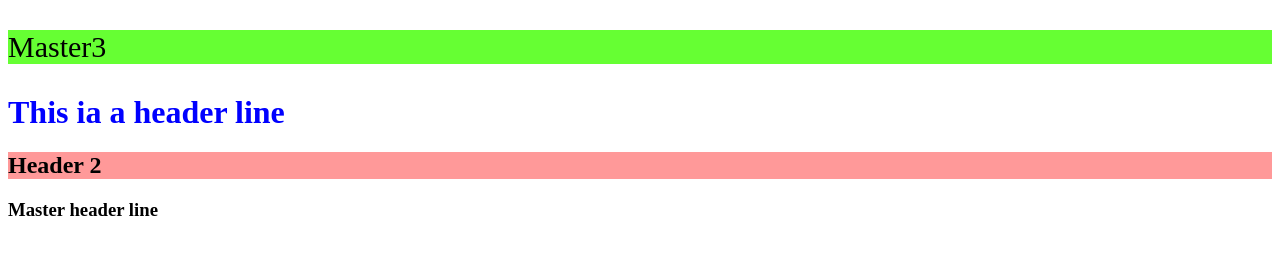
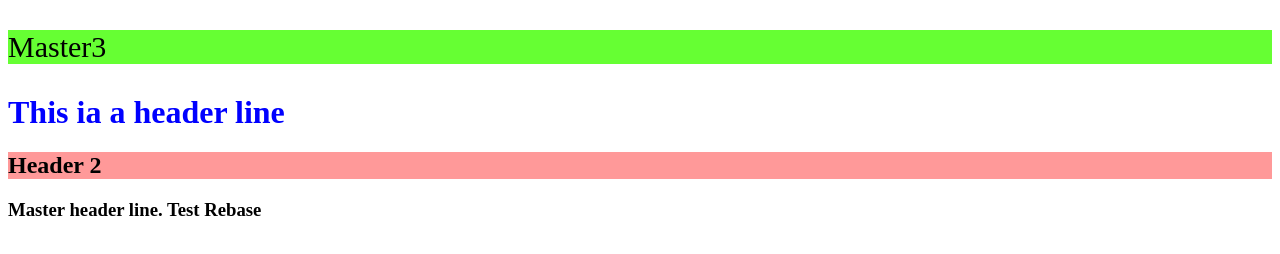
Before and after one commit to Ollyagr/WEBIDE, a website: page webapp/index.html in a window 1280 px wide. Drawn offline with Linux system fonts and the light colour scheme.

Commit message:
rebase test

```diff
--- a/webapp/index.html
+++ b/webapp/index.html
@@ -10,6 +10,6 @@
     <h2 class ="red">
     	Header 2
     </h2>
-    <h3>Master header line</h3>
+    <h3>Master header line. Test Rebase</h3>
   </body>
 </html>
```
